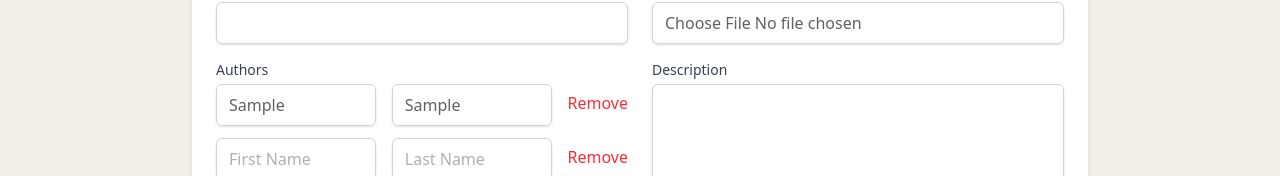
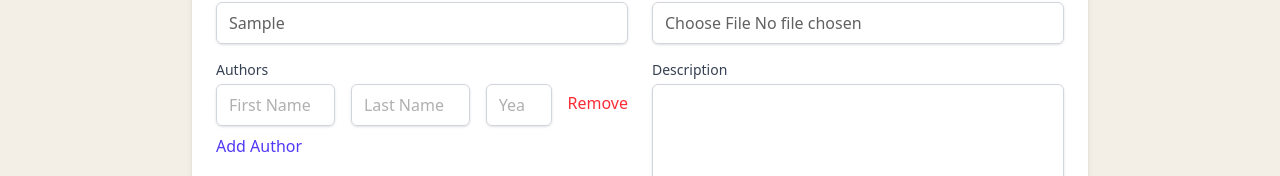
Before and after one commit to LoopLitSync/PublisherPortalFrontend, a React (Vite) app: page /book-submission in a window 1280 px wide. Both pictures are taken after typing "Sample", "Sample" into the empty fields and a click on the button "Add Author". Shown: the part 504-680 px from the top of the page. Built offline with nearby package versions, Linux system fonts and the light colour scheme; no server answers.

Commit message:
FEAT: add author and author year to submission

```diff
--- a/src/components/BookSubmissionForm.tsx
+++ b/src/components/BookSubmissionForm.tsx
@@ -1,13 +1,12 @@
 import React, { useEffect, useState } from "react";
 import { fetchGenres, fetchLanguages, submitBook } from "../api/BookService";
 import { Book } from "../models/Book";
+import { Author } from "../models/Author";
 
 const BookSubmissionForm = () => {
   const [title, setTitle] = useState("");
   const [isbn, setIsbn] = useState("");
-  const [authors, setAuthors] = useState<{ firstName: string; lastName: string }[]>([
-    { firstName: "", lastName: "" },
-  ]);
+  const [authors, setAuthors] = useState<Author[]>([]);
   const [language, setLanguage] = useState("");
   const [selectedGenres, setSelectedGenres] = useState<string[]>([]);
   const [genres, setGenres] = useState<string[]>([]);
@@ -44,8 +43,11 @@ const BookSubmissionForm = () => {
       title,
       description,
       publicationDate,
-      authorFirstName: authors[0]?.firstName || "",
-      authorLastName: authors[0]?.lastName || "",
+      authors: authors.map((author) => ({
+        firstName: author.firstName,
+        lastName: author.lastName,
+        year: author.year || null,
+      })),
       genres: selectedGenres,
       coverImg: coverImage,
       language,
@@ -54,7 +56,7 @@ const BookSubmissionForm = () => {
     const resetForm = () => {
       setTitle("");
       setIsbn("");
-      setAuthors([{ firstName: "", lastName: "" }]);
+      setAuthors([{ firstName: "", lastName: "", year: null}]);
       setLanguage("");
       setSelectedGenres([]);
       setPublicationDate("");
@@ -135,6 +137,20 @@ const BookSubmissionForm = () => {
                 required
                 className="mt-1 block w-1/2 px-3 py-2 border border-gray-300 rounded-md shadow-sm focus:outline-none focus:ring-indigo-500 focus:border-indigo-500"
               />
+              <input
+                type="number"
+                value={author.year || ""}
+                onChange={(e) =>
+                  setAuthors((prev) =>
+                    prev.map((a, i) =>
+                      i === index ? { ...a, year: Number(e.target.value) } : a
+                    )
+                  )
+                }
+
+                placeholder="Year"
+                className="mt-1 block w-1/4 px-3 py-2 border border-gray-300 rounded-md shadow-sm focus:outline-none focus:ring-indigo-500 focus:border-indigo-500"
+              />
               <button
                 type="button"
                 onClick={() =>
@@ -148,7 +164,7 @@ const BookSubmissionForm = () => {
           ))}
           <button
             type="button"
-              onClick={() => setAuthors((prev) => [...prev, { firstName: "", lastName: "" }])}
+            onClick={() => setAuthors((prev) => [...prev, { firstName: "", lastName: "", year: null }])}
             className="text-indigo-600 hover:text-indigo-800"
           >
             Add Author
--- /dev/null
+++ b/src/models/Author.ts
@@ -0,0 +1,6 @@
+export interface Author {
+    firstName: string;
+    lastName: string;
+    year: number | null;
+
+  }
--- a/src/models/Book.ts
+++ b/src/models/Book.ts
@@ -1,10 +1,11 @@
+import { Author } from "./Author";
+
 export interface Book {
     isbn: string;
     title: string;
     description: string;
     publicationDate: string;
-    authorFirstName: string;
-    authorLastName: string;
+    authors: Author[];
     genres: string[];
     language: string;
     coverImg?: string | null;
```
Lines whose indentation alone changed are shown as unchanged.
